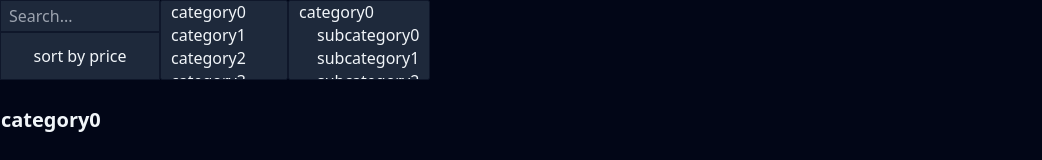
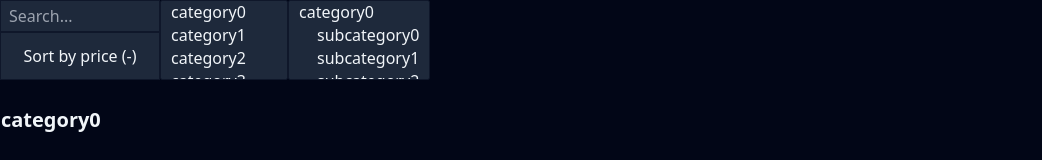
Before and after one commit to OskarMichalkiewicz/table-sorting, a React (Vite) app: page / in a window 1280 px wide. Shown: the top 160 px of the page, without its empty margins (0-1042 px from the left). Built offline with nearby package versions, Linux system fonts and the light colour scheme.

Commit message:
add sorting indicator

```diff
--- a/src/components/table.tsx
+++ b/src/components/table.tsx
@@ -117,7 +117,7 @@ export default function ReactTableVirtualized({
                 className="fixed top-8 h-12 w-40 border border-slate-900 bg-slate-800"
                 onClick={column.getToggleSortingHandler()}
               >
-                sort by price
+                {`Sort by price (${{ asc: "▲", desc: "▼", none: "-" }[column.getIsSorted() || "none"]})`}
               </button>
             ) : null,
           ),
```
